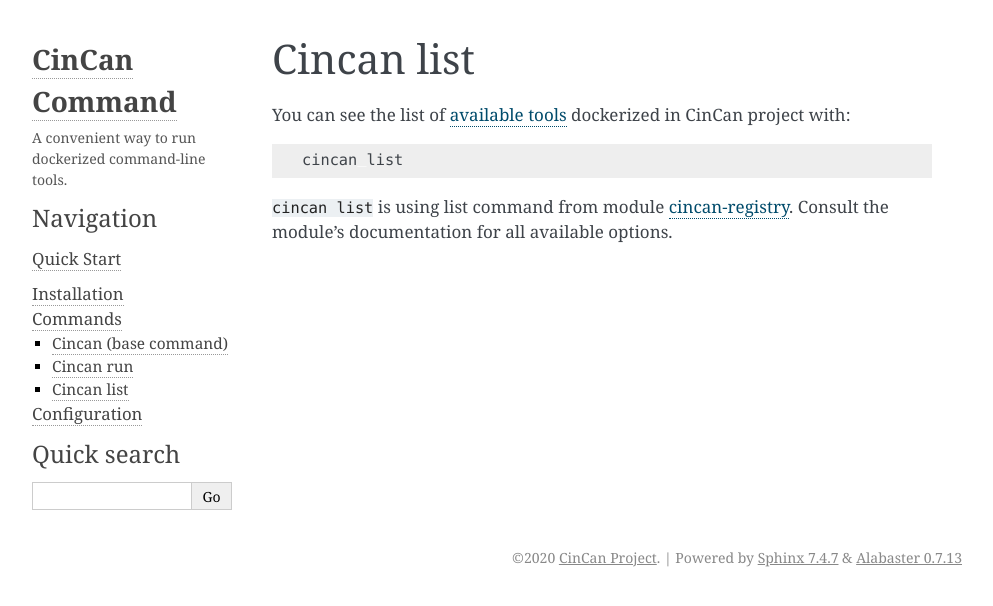
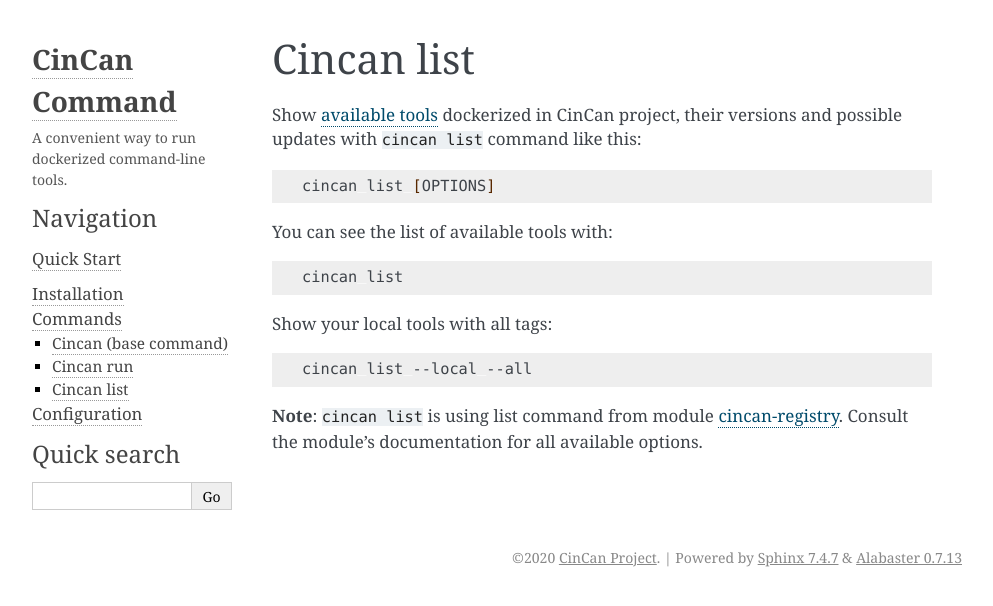
Before and after one commit to cincanproject/cincan-command, a Sphinx documentation site: the page built from docs/commands/cincan_list.rst, in a window 1280 px wide. Shown: the top 606 px of the page, without its empty margins (148-1141 px from the left). Built offline with Sphinx 7.4.7, drawn with Linux system fonts in a browser that asks for light colours.

Commit message:
Elaborated on `cincan list` documentation

```diff
--- a/docs/commands/cincan_list.rst
+++ b/docs/commands/cincan_list.rst
@@ -4,10 +4,22 @@
 Cincan list
 ===========
 
-You can see the list of `available tools <https://gitlab.com/CinCan/tools>`_ dockerized in CinCan project with:
+Show `available tools <https://gitlab.com/CinCan/tools>`_ dockerized in CinCan project, their versions and possible updates with ``cincan list`` command like this:
+
+.. code-block:: shell
+
+   cincan list [OPTIONS]
+
+You can see the list of available tools with:
 
 .. code-block:: shell
 
    cincan list
 
-``cincan list`` is using list command from module `cincan-registry <https://gitlab.com/CinCan/cincan-registry>`_. Consult the module's documentation for all available options.
+Show your local tools with all tags:
+
+.. code-block:: shell
+
+   cincan list --local --all
+
+**Note**: ``cincan list`` is using list command from module `cincan-registry <https://gitlab.com/CinCan/cincan-registry>`_. Consult the module's documentation for all available options.
```
